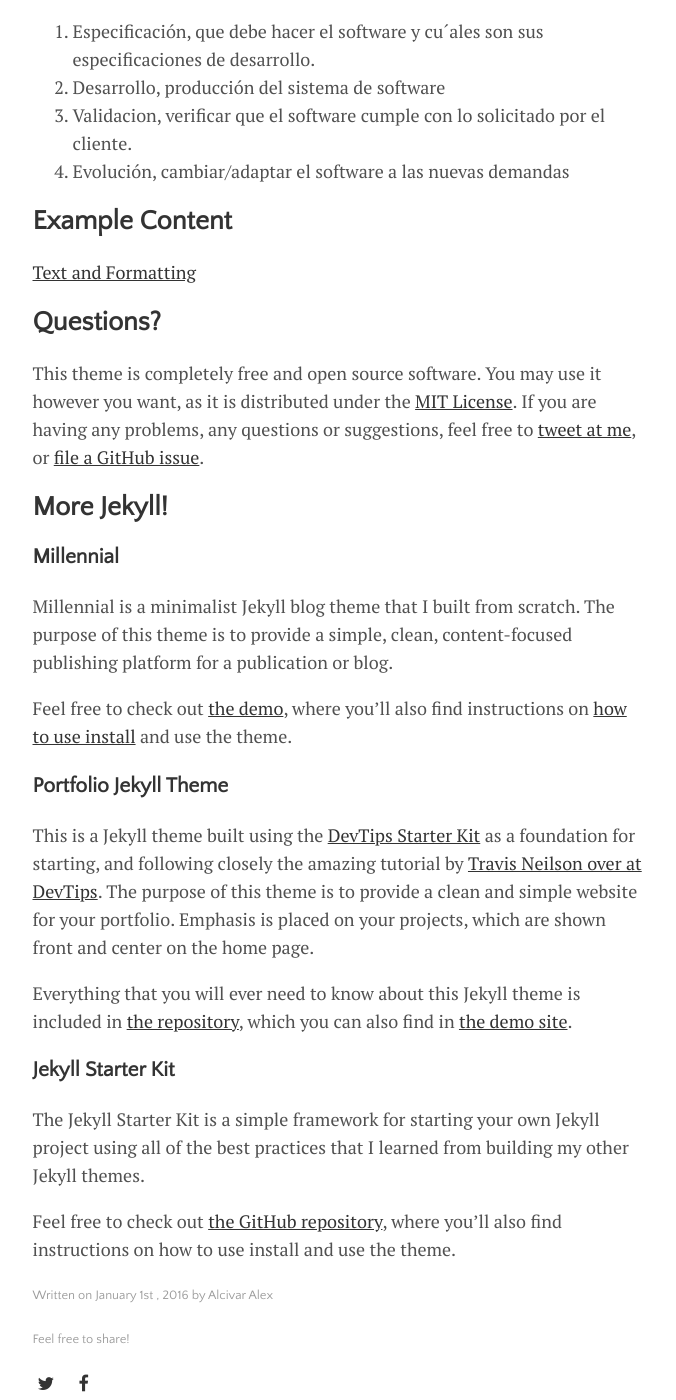
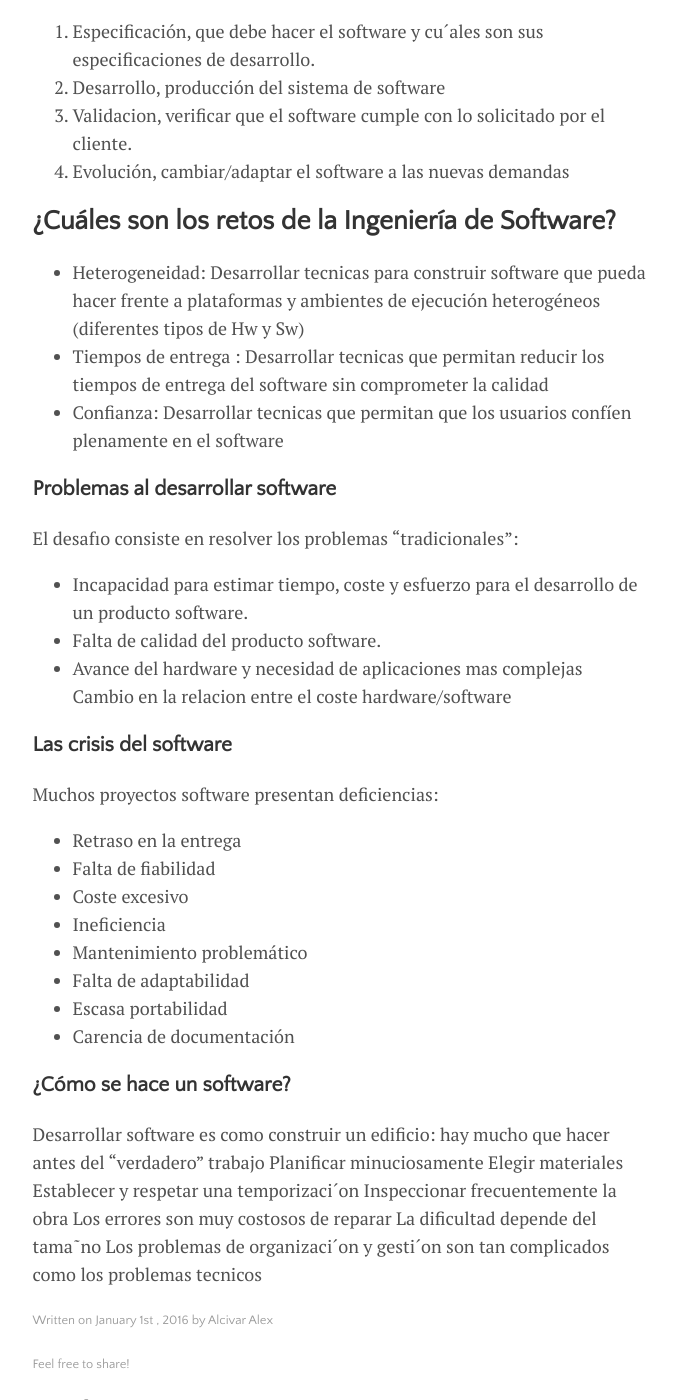
Before and after one commit to Junnlex/Trabajo, a Jekyll site: the page built from _posts/2016-01-01-welcome-to-lagrange.md, in a window 1280 px wide and 1400 px high, scrolled down 1036 px. Shown: the whole window, without its empty margins (300-976 px from the left). Built offline with Jekyll 4.4.1, drawn with Linux system fonts in a browser that asks for light colours.

Commit message:
Update 2016-01-01-welcome-to-lagrange.md

```diff
--- a/_posts/2016-01-01-welcome-to-lagrange.md
+++ b/_posts/2016-01-01-welcome-to-lagrange.md
@@ -12,6 +12,7 @@ La Ingenieria de Software concierne a teorıas, metodos y herramientas
 para el desarrollo profesional de software.
 
 ## ¿Qué es un proceso de software?
+
 Un conjunto estructurado de actividades, cuya meta es el
 desarrollo o evolución de un software.
 Algunas actividades genéricas en todos los procesos de software son:
@@ -22,30 +23,46 @@ especificaciones de desarrollo.
 cliente.
 4. Evolución, cambiar/adaptar el software a las nuevas demandas
 
-## Example Content
+## ¿Cuáles son los retos de la Ingeniería de Software?
 
-[Text and Formatting]({{ site.github.url }}{% post_url 2014-01-01-text-formatting-examples %})
+* Heterogeneidad: Desarrollar tecnicas para construir software que
+pueda hacer frente a plataformas y ambientes de ejecución
+heterogéneos (diferentes tipos de Hw y Sw)
+* Tiempos de entrega : Desarrollar tecnicas que permitan reducir los
+tiempos de entrega del software sin comprometer la calidad
+* Confianza: Desarrollar tecnicas que permitan que los usuarios
+confíen plenamente en el software
 
-## Questions?
+### Problemas al desarrollar software
 
-This theme is completely free and open source software. You may use it however you want, as it is distributed under the [MIT License](http://choosealicense.com/licenses/mit/). If you are having any problems, any questions or suggestions, feel free to [tweet at me](https://twitter.com/intent/tweet?text=My%question%about%Lagrange%is:%&amp;via=paululele), or [file a GitHub issue](https://github.com/lenpaul/lagrange/issues/new).
+El desafıo consiste en resolver los problemas “tradicionales”:
+* Incapacidad para estimar tiempo, coste y esfuerzo para el desarrollo
+de un producto software.
+* Falta de calidad del producto software.
+* Avance del hardware y necesidad de aplicaciones mas complejas
+ Cambio en la relacion entre el coste hardware/software
 
-## More Jekyll!
+### Las crisis del software
 
-### Millennial
+Muchos proyectos software presentan deficiencias:
+- Retraso en la entrega
+- Falta de fiabilidad
+- Coste excesivo
+- Ineficiencia
+- Mantenimiento problemático
+- Falta de adaptabilidad
+- Escasa portabilidad
+- Carencia de documentación
 
-Millennial is a minimalist Jekyll blog theme that I built from scratch. The purpose of this theme is to provide a simple, clean, content-focused publishing platform for a publication or blog.
+### ¿Cómo se hace un software?
 
-Feel free to check out <a href="https://lenpaul.github.io/Millennial/" target="_blank">the demo</a>, where you’ll also find instructions on <a href="https://lenpaul.github.io/Millennial/documentation/getting-started.html">how to use install</a> and use the theme.
-
-### Portfolio Jekyll Theme
-
-This is a Jekyll theme built using the [DevTips Starter Kit](http://devtipsstarterkit.com/) as a foundation for starting, and following closely the amazing tutorial by [Travis Neilson over at DevTips](https://www.youtube.com/watch?v=T6jKLsxbFg4&list=PL0CB3OvPhDA_STygmp3sDenx3UpdOMk7P). The purpose of this theme is to provide a clean and simple website for your portfolio. Emphasis is placed on your projects, which are shown front and center on the home page.
-
-Everything that you will ever need to know about this Jekyll theme is included in [the repository](https://github.com/LeNPaul/portfolio-jekyll-theme), which you can also find in [the demo site](https://lenpaul.github.io/portfolio-jekyll-theme/).
-
-### Jekyll Starter Kit
-
-The Jekyll Starter Kit is a simple framework for starting your own Jekyll project using all of the best practices that I learned from building my other Jekyll themes.
-
-Feel free to check out <a href="https://github.com/LeNPaul/jekyll-starter-kit" target="_blank">the GitHub repository</a>, where you’ll also find instructions on how to use install and use the theme.
+Desarrollar software es como construir un edificio: hay mucho que hacer
+antes del “verdadero” trabajo
+Planificar minuciosamente
+Elegir materiales
+Establecer y respetar una temporizaci´on
+Inspeccionar frecuentemente la obra
+Los errores son muy costosos de reparar
+La dificultad depende del tama˜no
+Los problemas de organizaci´on y gesti´on son tan complicados como los
+problemas tecnicos
```
